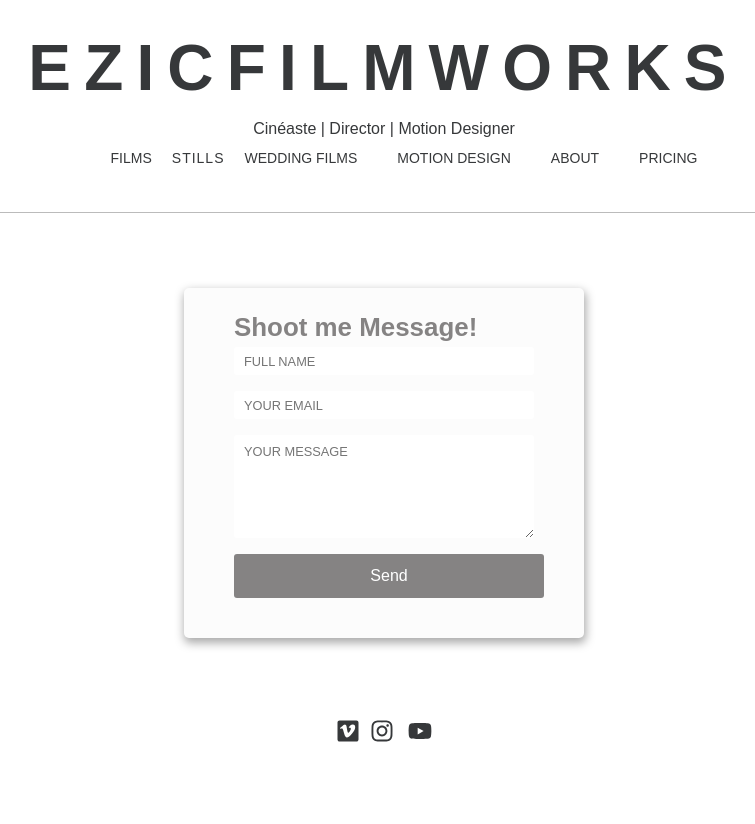
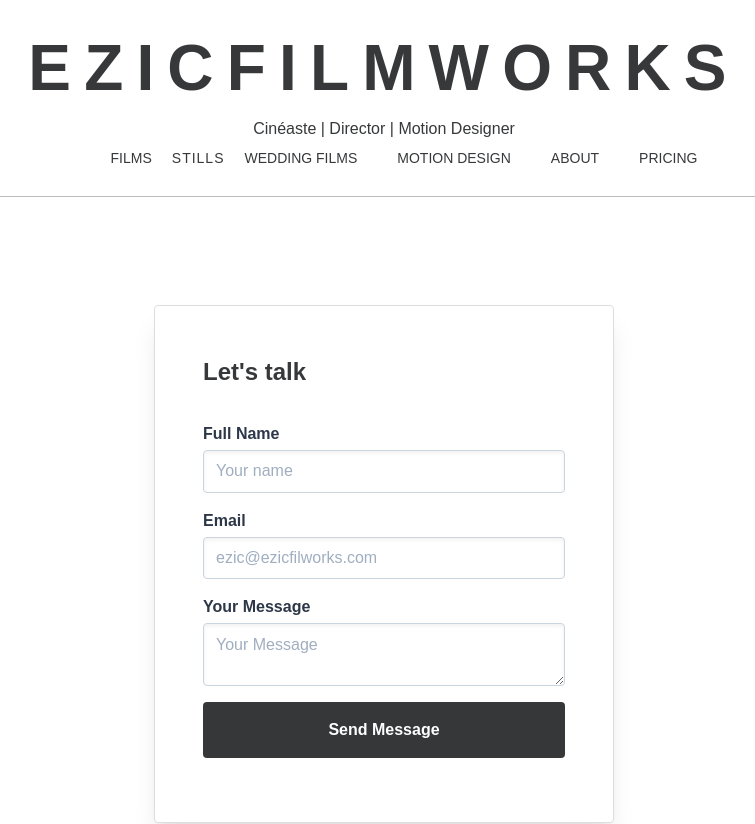
Before and after one commit to UnkleTayo/mark-bone-copy, a React (Create React App) app: page /contact in a window 1280 px wide. Shown: the top 824 px of the page, without its empty margins (256-1011 px from the left). Before the commit the page ends 800 px from the top, so only its background shows below. Built offline with nearby package versions, Linux system fonts and the light colour scheme; no server answers; what @cloudinary/url-gen would draw is missing.

Commit message:
Feat: contact page

```diff
--- a/src/App.scss
+++ b/src/App.scss
@@ -240,105 +240,101 @@
 }
 
 .Contact-Me {
-  .container {
-    display: flex;
-    align-items: center;
-    justify-content: center;
+  &.container {
+    max-width: 460px;
+    width: 100%;
+    margin: 3rem auto;
+    padding: 3rem;
+    border: 1px solid #ddd;
+    border-radius: 0.25rem;
+    background-color: white;
+    box-shadow: 0 20px 25px -5px rgba(0, 0, 0, 0.1), 0 10px 10px -5px rgba(0, 0, 0, 0.04);
   }
 
-  .card {
-    min-width: 300px;
+  .title {
+    margin-bottom: 2rem;
+  }
 
-    @media only screen and (min-width: 751px) {
-      min-width: 400px;
+  .label {
+    font-weight: bold;
+    display: block;
+    color: #333;
+    margin-bottom: 0.25rem;
+    color: #2d3748;
+  }
+
+  .input {
+    appearance: none;
+    display: block;
+    min-width: 100%;
+    color: #2d3748;
+    border: 1px solid #cbd5e0;
+    line-height: 1.25;
+    background-color: white;
+    padding: 0.65rem 0.75rem;
+    border-radius: 0.25rem;
+    box-shadow: inset 0 2px 4px 0 rgba(0, 0, 0, 0.06);
+    width: 100%;
+
+    &::placeholder {
+      color: #a0aec0;
     }
 
-    border-radius: 5px;
-    box-shadow: 0 2px 10px rgba($secondary, 0.06);
-    overflow: hidden;
-    background-color: #fcfcfc;
-    padding: 20px 50px 40px;
-    box-shadow: 1px 4px 10px 1px #aaa;
-  }
+    &.input-error {
+      border: 1px solid red;
 
-  h1 {
-    // margin: 2rem 2rem 0;
-    font-size: 1.62rem;
-    color: $primary;
-  }
+      &:focus {
+        border: 1px solid red;
+      }
+    }
 
-  form {
-    border-radius: 1px solid green;
-  }
-
-  // .form {
-  //   // padding: 0.5rem 0;
-  // }
-
-  .button {
-    display: block;
-    width: 100%;
-    background-color: $primary;
-    border: none;
-    border-radius: 3px;
-    padding: 10px 20px;
-    font-size: 1rem;
-    color: #fff;
-    font-family: inherit;
-    width: calc(100% + 10px);
-    cursor: pointer;
-  }
-
-  @mixin input {
-    display: block;
-    width: 100%;
-    outline: none;
-    border: none;
-    height: 28px;
-    border-radius: 3px;
-    transition: 150ms ease;
-    outline: none;
-    font-size: 0.8rem;
-    font-family: inherit;
-    // padding-left: 10px;
-    padding-left: 10px;
-
-    &::placeholder {
-      // font-size: 0.95em;
-      text-transform: uppercase;
+    &:focus {
+      outline: none;
+      border: 1px solid #a0aec0;
+      box-shadow: 0 1px 3px 0 rgba(0, 0, 0, 0.1), 0 1px 2px 0 rgba(0, 0, 0, 0.06);
+      background-clip: padding-box;
     }
   }
 
-  @mixin input-focus {
-    border-color: #e7dedc;
+  .input-group {
+    margin-bottom: 1rem;
+    position: relative;
   }
 
-  .text-input {
-    position: relative;
-    margin-bottom: 1rem;
+  .error-message {
+    font-size: 0.85rem;
+    color: red;
+  }
 
-    input {
-      @include input;
+  .button {
+    background-color: var(--text-color);
+    padding: 1rem 2rem;
+    border: none;
+    border-radius: 0.25rem;
+    color: white;
+    font-weight: bold;
+    display: block;
+    width: 100%;
+    text-align: center;
+    cursor: pointer;
+    transition: background-color 0.2s ease-in-out;
+
+    &:hover,
+    &:focus {
+      background-color: #000;
     }
-    input.input-focus {
-      @include input-focus;
+
+    &:hover {
+      filter: brightness(110%);
     }
   }
 
-  .text-area {
-    position: relative;
-    margin-bottom: 1rem;
-    textarea {
-      @include input;
-      padding-top: 20px 0;
-      height: 8em;
-      padding-left: 10px;
-      &::placeholder {
-        padding: 5px 0;
-      }
-    }
-    textarea.input-focus {
-      @include input-focus;
+  .info-container {
+    text-align: center;
+    margin-top: 1rem;
+
+    &.hide {
+      visibility: hidden;
     }
   }
 }
--- a/src/Pages/Contact.jsx
+++ b/src/Pages/Contact.jsx
@@ -1,195 +1,112 @@
-import React, { useState } from 'react';
-import { useFormik } from 'formik';
-import * as Yup from 'yup';
+import React, { useRef, useState } from 'react';
 import emailjs from 'emailjs-com';
-import { toast, ToastBar, Toaster } from 'react-hot-toast';
-import { HiX } from 'react-icons/hi';
-
-/** Components */
-
-const Card = (props) => <div className="card">{props.children}</div>;
-
-const Form = (props) => (
-  <form onSubmit={props.onSubmit} className="form">
-    {props.children}
-  </form>
-);
-
-const TextInput = (props) => (
-  <div className="text-input">
-    <label htmlFor={props.name}></label>
-    <input
-      className={props.focus || props.value !== '' ? 'input-focus' : ''}
-      type={!props.type ? 'text' : props.type}
-      name={props.name}
-      id={props.id}
-      value={props.value}
-      placeholder={props.placeholder}
-      onBlur={props.onBlur}
-      onChange={props.onChange}
-    />
-  </div>
-);
-
-const TextArea = (props) => (
-  <div className="text-area">
-    <label htmlFor={props.name}></label>
-    <textarea
-      className={props.focus || props.value !== '' ? 'input-focus' : ''}
-      name={props.name}
-      id={props.id}
-      value={props.value}
-      placeholder={props.placeholder}
-      onBlur={props.onBlur}
-      onChange={props.onChange}
-    />
-  </div>
-);
-
-const Button = (props) => (
-  <button disabled={props.disabled} className="button">
-    {props.children}
-  </button>
-);
 
 export default function Contact() {
-  const [laoding, setLoading] = useState(false);
-  const [success, setSuccess] = useState(false);
-  const [error, setError] = useState(false);
-  const [toast, setToast] = useState(false);
+  const nameRef = useRef();
+  const formRef = useRef();
+  const emailRef = useRef();
+  const messageRef = useRef();
+  const [error, setError] = useState('');
+  const [success, setSuccess] = useState('');
+  // const [visible, setIsVisible] = useState(false);
 
-  const formik = useFormik({
-    initialValues: {
-      fullName: '',
-      message: '',
-      email: '',
-    },
-    validationSchema: Yup.object({
-      fullName: Yup.string().required('Required'),
-      message: Yup.string().required('Required'),
-      email: Yup.string().email('Invalid email address').required('Required'),
-    }),
-    onSubmit: (values, { resetForm }) => {
-      toast.promise(
+  // useEffect(() => {
+  //   // message is empty (meaning no errors). Adjust as needed
+  //   if (!error || !success) {
+  //     setIsVisible(false);
+  //     return;
+  //   }
+  //   // error exists. Display the message and hide after 5 secs
+  //   setIsVisible(true);
+  //   const timer = setTimeout(() => {
+  //     setIsVisible(false);
+  //   }, 5000);
+  //   return () => clearTimeout(timer);
+  // }, [error, success]);
+
+  const handleSubmit = (e) => {
+    e.preventDefault();
+    const payload = {
+      name: nameRef.current.value,
+      email: emailRef.current.value,
+      message: messageRef.current.value,
+    };
+
     emailjs
       .send(
         'service_ed3fdfm',
         'template_pyqrtxe',
-            values,
+        payload,
         'user_K6wYKm2ae4Cr3rRzdrzFP'
       )
       .then(
         function (response) {
-              console.log('SUCCESS!', response.status, response.text);
-              resetForm();
+          setSuccess(response.text);
+          formRef.current.reset();
         },
         function (error) {
-              setError(error);
-              resetForm();
-            }
-          ),
-        {
-          loading: 'Sending...',
-          success: 'Success',
-          error: (err) => err?.text ?? 'Something is wrong, please try again',
+          setError(
+            'There was an error sending your message. Please try again later'
+          );
+          formRef.current.reset();
         }
       );
-    },
-  });
+  };
 
   return (
-    <>
-      {' '}
-      <div className="Contact-Me">
-        <div className="container">
-          <Card>
-            <h1>Shoot me Message!</h1>
-            <Form onSubmit={formik.handleSubmit}>
-              <TextInput
-                onChange={formik.handleChange}
-                onBlur={formik.handleBlur}
-                value={formik.values.fullName}
+    <div class="Contact-Me container">
+      <h2 className="title">Let's talk</h2>
+      <form className="form" ref={formRef} onSubmit={handleSubmit}>
+        <div className="input-group">
+          <label htmlFor="fullName" class="label">
+            Full Name
+          </label>
+          <input
+            ref={nameRef}
+            id="fullName"
             type="text"
+            className="input"
+            required
+            placeholder="Your name"
             name="fullName"
-                id="fullName"
-                placeholder="Full name"
           />
-              <TextInput
-                onChange={formik.handleChange}
-                onBlur={formik.handleBlur}
-                value={formik.values.email}
+        </div>
+        <div className="input-group">
+          <label htmlFor="email" class="label">
+            Email
+          </label>
+          <input
+            id="email"
+            ref={emailRef}
             type="email"
+            className="input"
+            required
+            placeholder="ezic@ezicfilworks.com"
             name="email"
-                id="email"
-                placeholder="Your Email"
           />
-              <TextArea
-                onChange={formik.handleChange}
-                onBlur={formik.handleBlur}
-                value={formik.values.message}
-                type="message"
+        </div>
+        <div className="input-group">
+          <label htmlFor="message" class="label">
+            Your Message
+          </label>
+          <textarea
+            ref={messageRef}
+            id="message"
+            type="text"
+            className="input"
+            required
+            placeholder="Your Message"
             name="message"
-                id="message"
-                placeholder="Your Message"
-                formik={formik}
           />
-              <Button
-                disabled={!(formik.isValid && formik.dirty)}
-                type="submit"
-                onClick={formik.handleSubmit}
-              >
-                Send
-              </Button>
-              {error && <div className="error">{error}</div>}
-              {success && <div className="success">{success}</div>}
-            </Form>
-          </Card>
+        </div>{' '}
+        <div>
+          <input className="button" type="submit" value="Send Message" />
         </div>
+        <div className="info-container">
+          {error && <span className="error-message">{error}</span>}
+          {success && <p>{success}</p>}
         </div>
-      <DismissableToast />
-    </>
-  );
-}
-
-function DismissableToast() {
-  return (
-    <div>
-      <Toaster
-        reverseOrder={false}
-        position="top-center"
-        toastOptions={{
-          style: {
-            borderRadius: '8px',
-            background:
-              document.body.getAttribute('data-theme') === 'dark'
-                ? '#fff'
-                : '#0b0b0f',
-            color:
-              document.body.getAttribute('data-theme') === 'dark'
-                ? '#0b0b0f'
-                : '#fff',
-          },
-        }}
-      >
-        {(t) => (
-          <ToastBar toast={t}>
-            {({ icon, message }) => (
-              <>
-                {icon}
-                {message}
-                {t.type !== 'loading' && (
-                  <button
-                    className="p-1 rounded-full ring-primary-400 transition hover:bg-[#444] focus:outline-none focus-visible:ring"
-                    onClick={() => toast.dismiss(t.id)}
-                  >
-                    <HiX />
-                  </button>
-                )}
-              </>
-            )}
-          </ToastBar>
-        )}
-      </Toaster>
+      </form>
     </div>
   );
 }
--- a/src/components/GridCell/style.scss
+++ b/src/components/GridCell/style.scss
@@ -15,7 +15,7 @@
   width: 100%;
 
   @include media("<=tablet") {
-    min-height: 200px;
+    min-height: 100px;
   }
 
   img {
```
Lines whose indentation alone changed are shown as unchanged.
